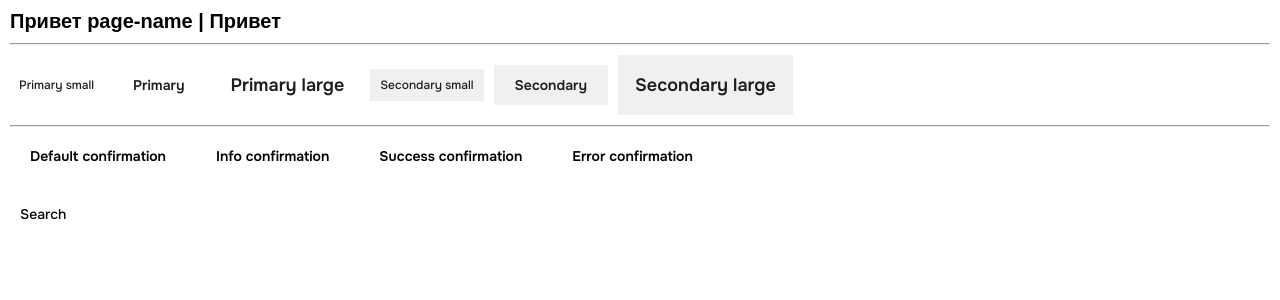
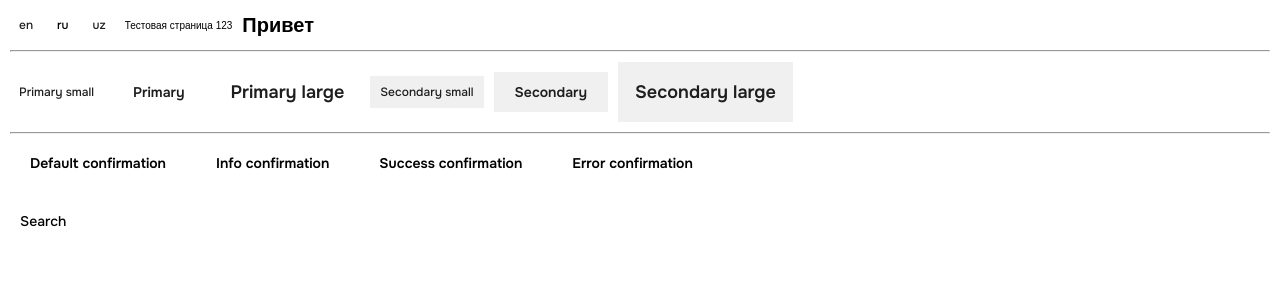
Before and after one commit to Proxx07/face-idenity, a Vue app: page / in a window 1280 px wide. Shown: the top 300 px of the page. Built offline with nearby package versions, Linux system fonts and the light colour scheme.

Commit message:
[DONE] Locales

```diff
--- /dev/null
+++ b/src/components/UI/LangSwitcher.vue
@@ -0,0 +1,33 @@
+<script setup lang="ts">
+import type { TLangs } from '@/plugins/i18n/models';
+import { Button } from 'primevue';
+import { useI18n } from 'vue-i18n';
+import { locales } from '@/plugins/i18n';
+
+const { locale } = useI18n();
+
+const setLang = (lang: TLangs) => {
+  locale.value = lang;
+};
+</script>
+
+<template>
+  <div class="langs">
+    <Button
+      v-for="lang in locales"
+      :key="lang.value"
+      :severity="lang.value === locale ? 'success' : 'primary'"
+      size="small"
+      @click="setLang(lang.value)"
+    >
+      {{ lang.name }}
+    </Button>
+  </div>
+</template>
+
+<style scoped lang="scss">
+.langs {
+  display: flex;
+  gap: .6rem;
+}
+</style>
--- a/src/main.ts
+++ b/src/main.ts
@@ -1,18 +1,15 @@
 import { createPinia } from 'pinia';
 import PrimeVue from 'primevue/config';
+import { createApp } from 'vue';
 
-import { createApp } from 'vue';
-import {
-  createI18n,
-} from 'vue-i18n';
 import App from '@/App.vue';
-import { i18nOptions } from '@/plugins/i18n';
+import { i18n } from '@/plugins/i18n';
 import { options } from '@/plugins/PrimeVue';
 import router from '@/router/router.ts';
 import '@/styles/main.scss';
 
 const app = createApp(App);
-const i18n = createI18n(i18nOptions);
+
 const pinia = createPinia();
 
 app
@@ -23,11 +20,3 @@ app
   .mount('#app');
 
 app.config.globalProperties.$tl = i18n.global.t;
-
-interface GlobalProperties {
-  $tl: typeof i18n.global.t
-}
-
-declare module '@vue/runtime-core' {
-  interface ComponentCustomProperties extends GlobalProperties {}
-}
--- a/src/pages/Main.vue
+++ b/src/pages/Main.vue
@@ -1,12 +1,13 @@
 <script setup lang="ts">
 import { Button, InputNumber, InputText } from 'primevue';
 import { useI18n } from 'vue-i18n';
+import LangSwitcher from '@/components/UI/LangSwitcher.vue';
 import { $confirm } from '@/plugins/confirmation.ts';
 
 const { t } = useI18n();
 
 const defaultConfirm = async () => {
-  const result = await $confirm.default({ title: 'Confirmation title', subtitle: 'Are you sure to do smth bla bla bla bla bla?' });
+  const result = await $confirm.default({ title: 'Confirmation title', subtitle: `Are you sure to do smth? ${t('hello')}` });
   if (result) {
     console.log('Do smth after accept.');
   }
@@ -29,14 +30,14 @@ const errorConfirm = async () => {
   await $confirm.error({ title: 'Error confirm', subtitle: 'Error confirmation subtitle' });
   console.log('After button click. Error');
 };
-
-const test = t('hello');
 </script>
 
 <template>
   <div class="page">
+    <LangSwitcher />
+    {{ $tl('page.example', { name: '123' }) }}
     <h1>
-      {{ $tl('hello') }} {{ $tl('page-name') }} | {{ test }}
+      {{ $tl('hello') }}
     </h1>
     <hr>
 
@@ -49,6 +50,7 @@ const test = t('hello');
     <Button label="Secondary large" size="large" severity="secondary" />
 
     <hr>
+
     <Button label="Default confirmation" severity="warn" @click="defaultConfirm" />
     <Button label="Info confirmation" severity="info" @click="infoConfirm" />
     <Button label="Success confirmation" severity="success" @click="successConfirm" />
--- a/src/plugins/i18n/index.ts
+++ b/src/plugins/i18n/index.ts
@@ -1,10 +1,11 @@
-import type { I18nOptions } from 'vue-i18n';
-import en from './locales/en.json';
-import ru from './locales/ru.json';
-import uz from './locales/uz.json';
+import type { MessageSchema } from './types';
+import { createI18n } from 'vue-i18n';
+import en from './locales/en';
+import ru from './locales/ru';
+import uz from './locales/uz';
 import { DEFAULT_LANGUAGE } from './models';
 
-export const i18nOptions: I18nOptions = {
+export const i18n = createI18n<[MessageSchema], 'ru-RU' | 'en-US' | 'uz-UZ'>({
   locale: DEFAULT_LANGUAGE,
   fallbackLocale: DEFAULT_LANGUAGE,
   messages: {
@@ -12,4 +13,6 @@ export const i18nOptions: I18nOptions = {
     'en-US': en,
     'uz-UZ': uz,
   },
-};
+});
+
+export const locales = i18n.global.availableLocales.map(ln => ({ name: ln.split('-')[0], value: ln }));
--- a/src/plugins/i18n/locales/en.json
+++ /dev/null
@@ -1,3 +0,0 @@
-{
-  "hello": "Hello"
-}
--- /dev/null
+++ b/src/plugins/i18n/locales/en.ts
@@ -0,0 +1,6 @@
+export default {
+  hello: 'Hello',
+  page: {
+    example: 'Example page {name}',
+  },
+};
--- a/src/plugins/i18n/locales/ru.json
+++ /dev/null
@@ -1,3 +0,0 @@
-{
-  "hello": "Привет"
-}
--- /dev/null
+++ b/src/plugins/i18n/locales/ru.ts
@@ -0,0 +1,6 @@
+export default {
+  hello: 'Привет',
+  page: {
+    example: 'Тестовая страница {name}',
+  },
+};
--- a/src/plugins/i18n/locales/uz.json
+++ /dev/null
@@ -1,3 +0,0 @@
-{
-  "hello": "Salom"
-}
--- /dev/null
+++ b/src/plugins/i18n/locales/uz.ts
@@ -0,0 +1,6 @@
+export default {
+  hello: 'Salom',
+  page: {
+    example: 'Test str {name}',
+  },
+};
--- a/src/plugins/i18n/types/index.ts
+++ b/src/plugins/i18n/types/index.ts
@@ -1 +1,4 @@
+import type en from '@/plugins/i18n/locales/en.ts';
+
 export type TLanguages = 'ru' | 'en' | 'uz';
+export type MessageSchema = typeof en;
```
Also changed, not shown: src/shims.vue.d.ts (+19 -0 lines).
